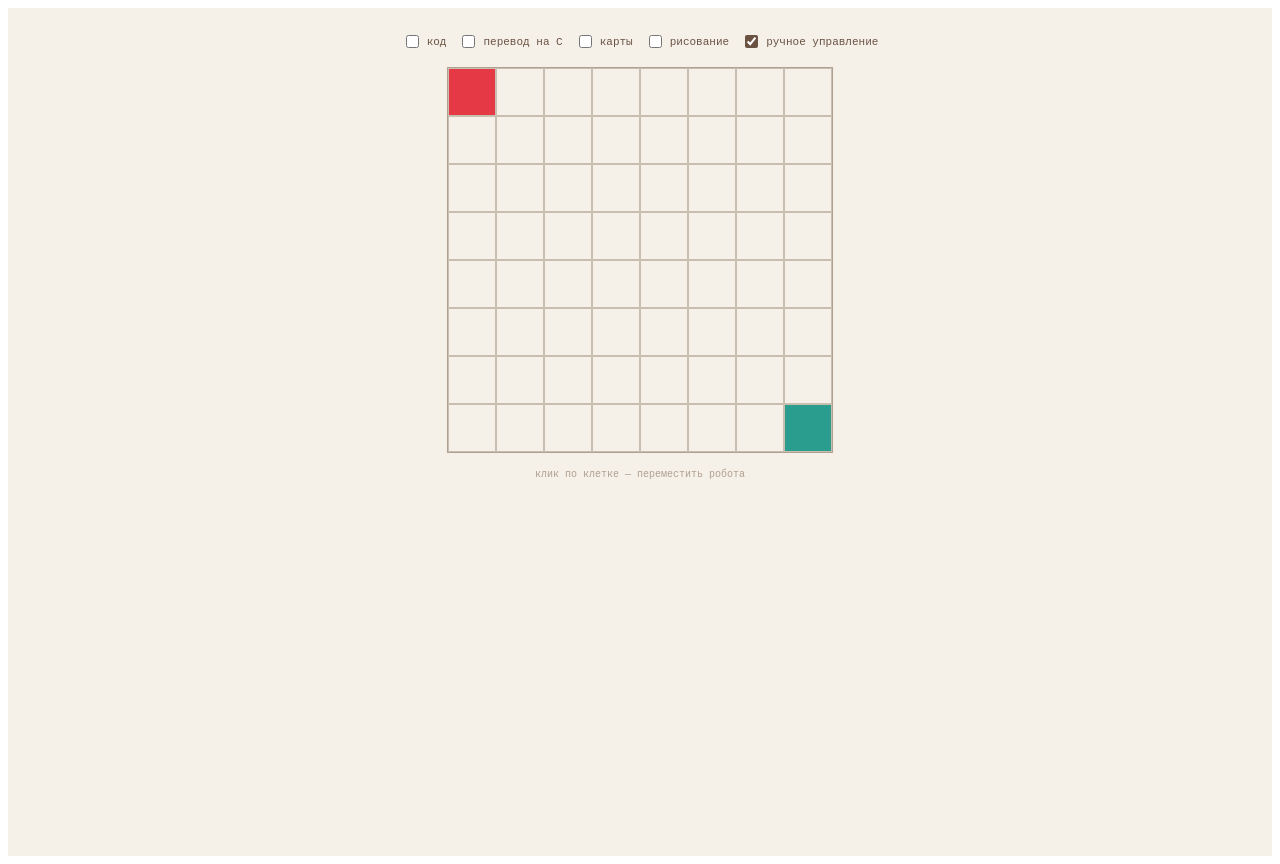
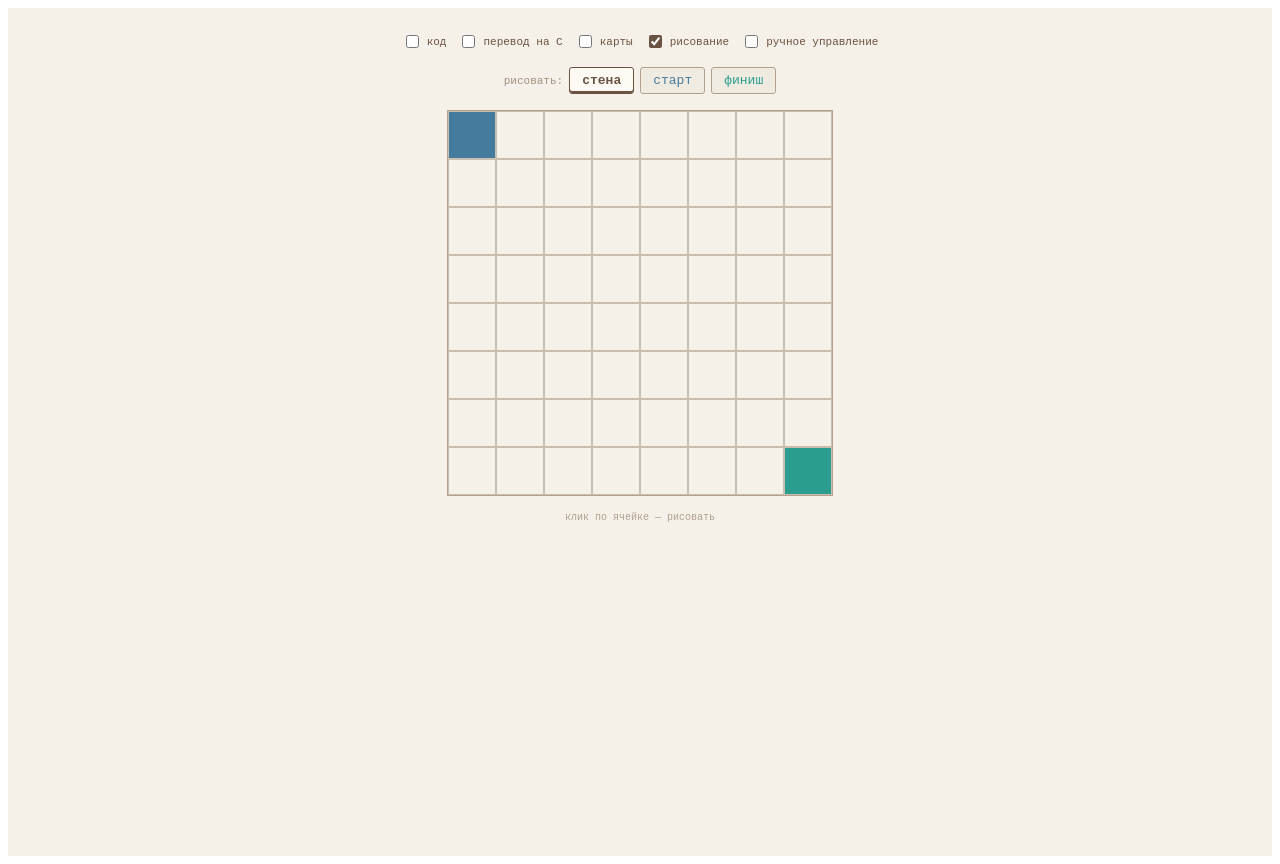
Before and after one commit to shu512/Stepwise, a React (Vite) app: page / in a window 1280 px wide. Built offline with nearby package versions, Linux system fonts and the light colour scheme.

Commit message:
7.1 Save checkbox state

```diff
--- a/src/App.tsx
+++ b/src/App.tsx
@@ -9,6 +9,7 @@ import { useMaps } from "./hooks/useMaps";
 import { useProgram } from "./hooks/useProgram";
 import { useRobot } from "./hooks/useRobot";
 import type { DrawMode, SavedMap } from "./types";
+import { usePersistedState } from "./hooks/usePersistedState";
 
 const App: React.FC = () => {
   const { start, finish, walls, wallsRef, drawMode, setDrawMode, handleCellClick, loadGrid } = useGrid();
@@ -23,11 +24,11 @@ const App: React.FC = () => {
   } = useProgram();
   const { maps, saveMap, deleteMap, importMap } = useMaps();
 
-  const [showCode, setShowCode] = useState(false);
-  const [showCTranslation, setShowCTranslation] = useState(false);
-  const [showMaps, setShowMaps] = useState(false);
-  const [showDraw, setShowDraw] = useState(false);
-  const [showManual, setShowManual] = useState(true);
+  const [showCode, setShowCode] = usePersistedState("ui-show-code", false);
+  const [showCTranslation, setShowCTranslation] = usePersistedState("ui-show-c-translation", false);
+  const [showMaps, setShowMaps] = usePersistedState("ui-show-maps", false);
+  const [showDraw, setShowDraw] = usePersistedState("ui-show-draw", true);
+  const [showManual, setShowManual] = usePersistedState("ui-show-manual", false);
 
   const maybeEnableManual = (code: boolean, translation: boolean, draw: boolean) => {
     if (!code && !translation && !draw) setShowManual(true);
--- /dev/null
+++ b/src/hooks/usePersistedState.ts
@@ -0,0 +1,19 @@
+import { useState } from "react";
+
+export const usePersistedState = <T>(key: string, defaultValue: T) => {
+  const [state, setState] = useState<T>(() => {
+    try {
+      const raw = localStorage.getItem(key);
+      return raw !== null ? JSON.parse(raw) : defaultValue;
+    } catch {
+      return defaultValue;
+    }
+  });
+
+  const setPersistedState = (value: T) => {
+    setState(value);
+    localStorage.setItem(key, JSON.stringify(value));
+  };
+
+  return [state, setPersistedState] as const;
+};
```
